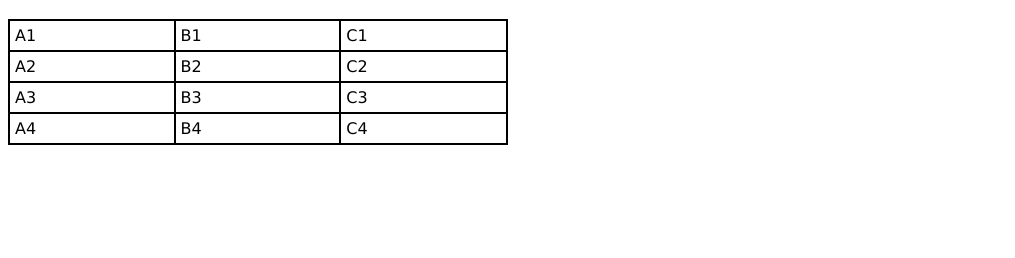
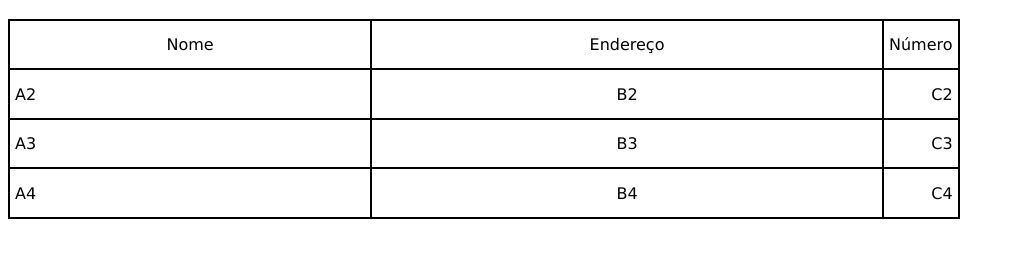
Before and after one commit to MkGabrielPalma/curso-html, a plain HTML site: page exercicios/ex023/ex23.html in a window 1280 px wide. Shown: the part 62-320 px from the top of the page, without its empty margins (0-1015 px from the left). Drawn offline with Linux system fonts and the light colour scheme.

Commit message:
Continuação do exercício

```diff
--- a/exercicios/ex023/ex23.html
+++ b/exercicios/ex023/ex23.html
@@ -10,14 +10,27 @@
             font-family: Verdana, Geneva, Tahoma, sans-serif;
         }
         table {
-            width: 500px;
+            min-width: 400px;
+            height: 200px;
             border-collapse: collapse;
         }
         td {
+            vertical-align: middle;
+            text-align: center;
             padding: 5px;
             border-style: solid;
             border-width: 2px;
             border-color: black;
+        }
+        .numero {
+            text-align: right;
+        }
+        .nome {
+            width: 350px;
+            text-align: left;
+        }
+        .endereco {
+            width: 500px;
         }
     </style>
 </head>
@@ -32,24 +45,24 @@
     -->
     <table>
         <tr>
-            <td>A1</td>
-            <td>B1</td>
-            <td>C1</td>
+            <td>Nome</td>
+            <td>Endereço</td>
+            <td>Número</td>
         </tr>
         <tr>
-            <td>A2</td>
-            <td>B2</td>
-            <td>C2</td>
+            <td class="nome">A2</td>
+            <td class="endereco">B2</td>
+            <td class="numero">C2</td>
         </tr>
         <tr>
-            <td>A3</td>
-            <td>B3</td>
-            <td>C3</td>
+            <td class="nome">A3</td>
+            <td class="endereco">B3</td>
+            <td class="numero">C3</td>
         </tr>
         <tr>
-            <td>A4</td>
-            <td>B4</td>
-            <td>C4</td>
+            <td class="nome">A4</td>
+            <td class="endereco">B4</td>
+            <td class="numero">C4</td>
         </tr>
     </table>
 </body>
```
